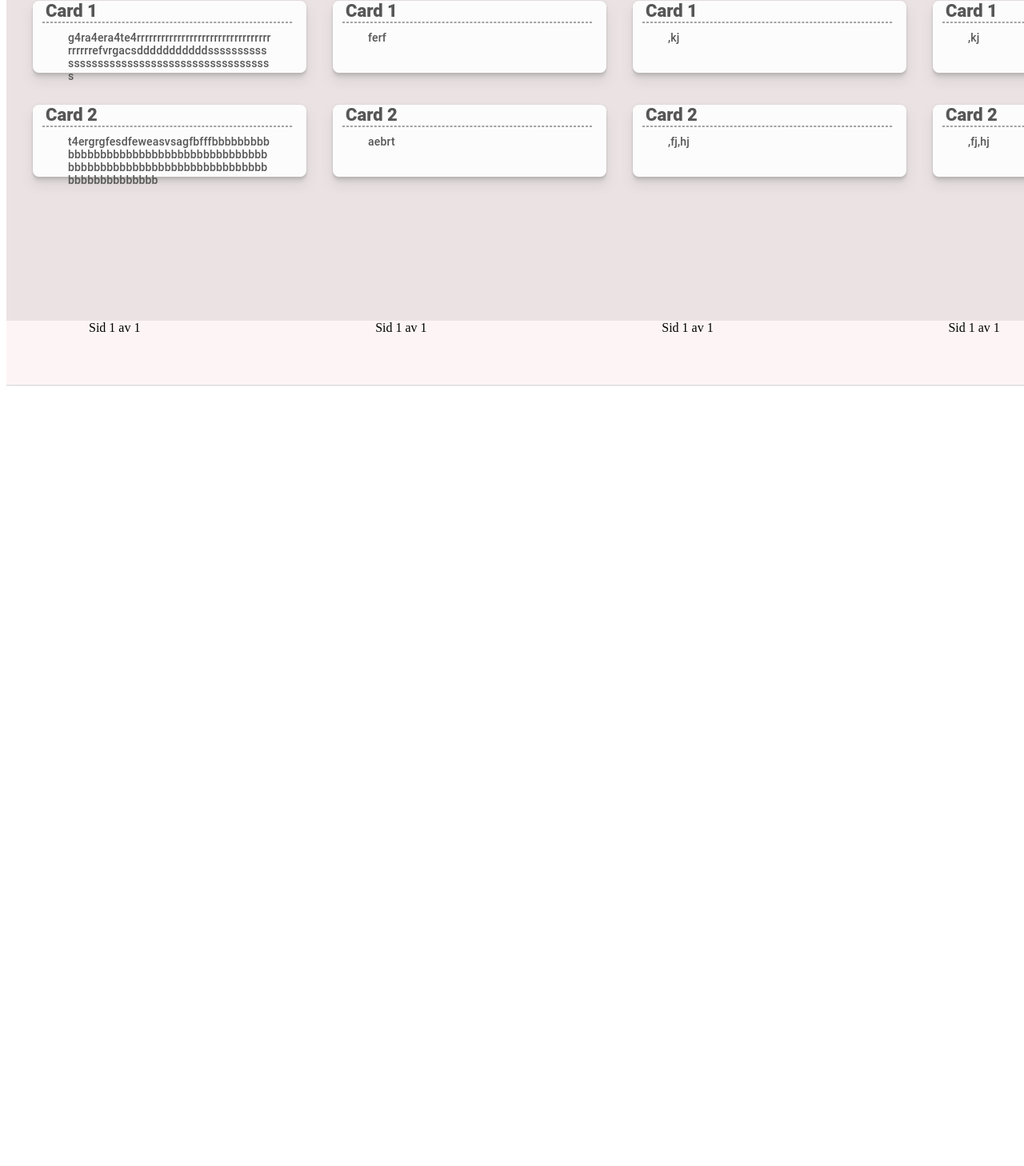
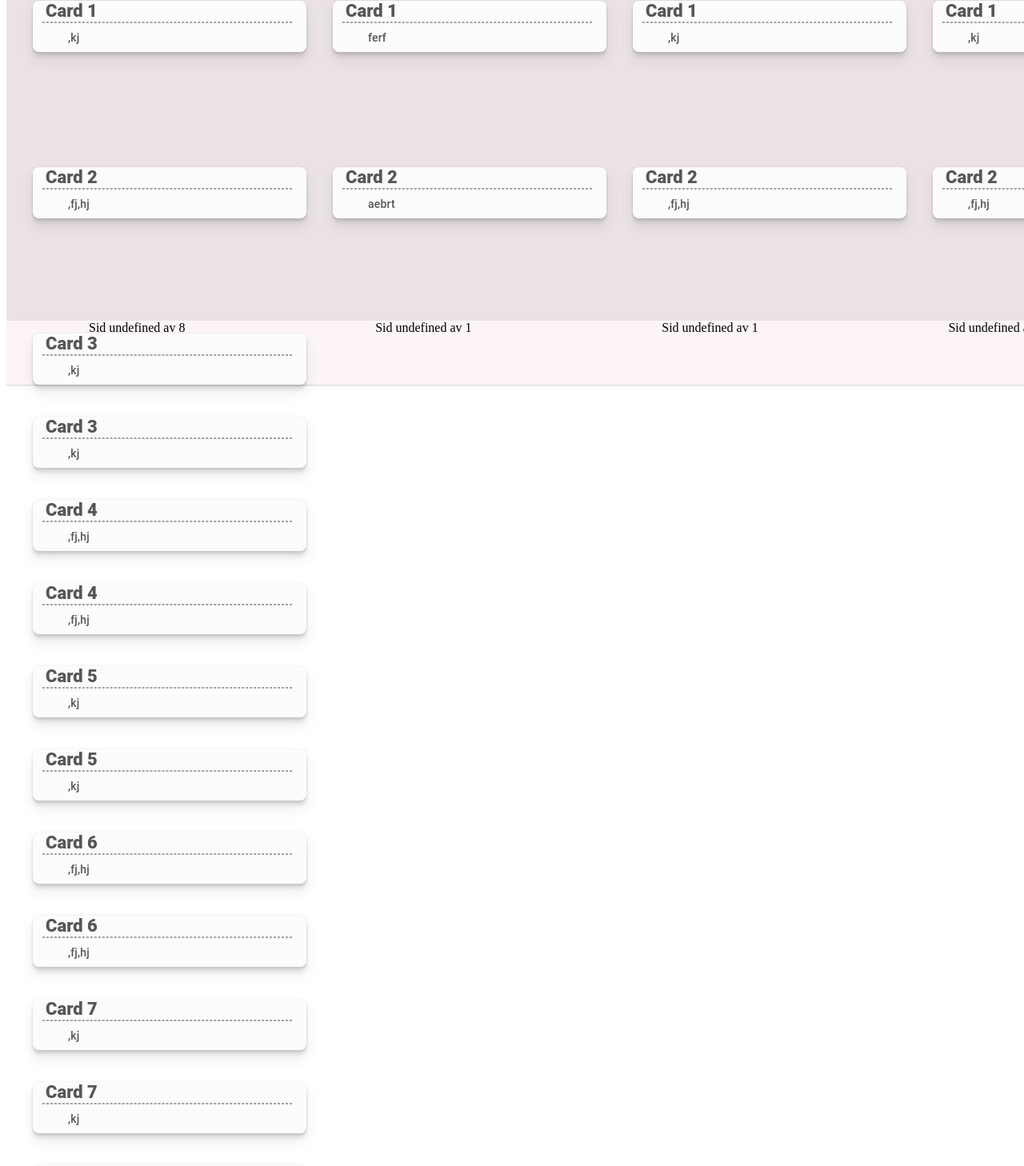
Before and after one commit to FredrikHj/TeamsIntegrations_Info-Windgets, a React (Create React App) app: page / in a window 1280 px wide. Shown: the part 125-1583 px from the top of the page at 80% size. Built offline with nearby package versions, Linux system fonts and the light colour scheme.

Commit message:
Working with current page

```diff
--- a/src/App.js
+++ b/src/App.js
@@ -10,8 +10,9 @@ let cardBoxSpace = 40;
 let refHeightCardContainer = React.createRef();
 let heightCardBoxesArr = [];
 let refHeightCardsArr = [];
+let currentCardPagArr = [];
+let listCardPagesArr = [];
 let domHeightArr = [];
-let footerArr = [];
 
 const App = () => {
   //const [ accessToken, setAccessToken ] = useState('');
@@ -39,7 +40,7 @@ const App = () => {
   */
   useEffect(() => {
     if (!plannerData) return;
-  }, [footerArr, footerCalc]);
+  }, [footerCalc]);
 /*   console.log(accessToken);
   getAuthtoken();
   runAxiosGet( accessToken ); */
@@ -93,11 +94,16 @@ const App = () => {
         let cardQuantity = domHeightArr[1][index].length;
         let maxListPages = cardQuantity/maxCardShowing;
         let setListPage = Math.round(maxListPages);
-
-        footerArr.push(setListPage);
+        if (setListPage === 0) setListPage = 1;
+        listCardPagesArr.push(setListPage);
       }
     }
+    let autoChangeCardPages = (setListPage) => {
+      setInterval(() => {
+        console.log('Sid byte :)');
 
+      }, 5000, setListPage);
+    }
   return (
     <div id="appbody">
         Teams Integrations
@@ -130,11 +136,19 @@ const App = () => {
                       refHeightCardsArr[countList].push(React.createRef());
 
                       return(
-                        <div key={ cardBoxNr } className="toDoCardBoxes" ref={ refHeightCardsArr[countList][cardBoxNr]} id={ listName }>
-                          <div className="toDoCardHeadLine">{ cards.cardHedline }</div>
-                          <hr></hr>
-                          <div className="toDoCardHeadContent">{ cards.cardContent }</div>
-                        </div>
+                        <>
+                          <div key={ cardBoxNr } className="toDoCardBoxes">
+                            <div className="toDoCardHeadLine">{ cards.cardHedline }</div>
+                            <hr></hr>
+                            <div className="toDoCardHeadContent">{ cards.cardContent }</div>
+                          </div>
+                          <div key={ cardBoxNr } className="toDoCardBoxes hidden" ref={ refHeightCardsArr[countList][cardBoxNr]} id={ listName }>
+                            <div className="toDoCardHeadLine">{ cards.cardHedline }</div>
+                            <hr></hr>
+                            <div className="toDoCardHeadContent">{ cards.cardContent }</div>
+                          </div>
+
+                        </>
                       );
 
                     })
@@ -153,7 +167,7 @@ const App = () => {
 
             return(
               <section key={ countList } className="toDoHeadLinesBox toDoCardSides">
-                {`Sid ${'1'} av ${footerArr[countList]}`}
+                {`Sid ${currentCardPagArr[countList]} av ${listCardPagesArr[countList]}`}
               </section>
             );
           })
--- a/src/components/data/toDoList.js
+++ b/src/components/data/toDoList.js
@@ -4,12 +4,120 @@ export let toDoList = [
       toDoCards: [
         {
           cardHedline: 'Card 1',
-          cardContent: 'g4ra4era4te4rrrrrrrrrrrrrrrrrrrrrrrrrrrrrrrrrrrrrrrefvrgacsdddddddddddsssssssssssssssssssssssssssssssssssssssssssss',
+          cardContent: ',kj',
         },
         {
           cardHedline: 'Card 2',
-          cardContent: 't4ergrgfesdfeweasvsagfbfffbbbbbbbbbbbbbbbbbbbbbbbbbbbbbbbbbbbbbbbbbbbbbbbbbbbbbbbbbbbbbbbbbbbbbbbbbbbbbbbbbbbbb',
-        }
+          cardContent: ',fj,hj',
+        },
+        {
+          cardHedline: 'Card 3',
+          cardContent: ',kj',
+        },
+        {
+          cardHedline: 'Card 4',
+          cardContent: ',fj,hj',
+        },
+        {
+          cardHedline: 'Card 5',
+          cardContent: ',kj',
+        },
+        {
+          cardHedline: 'Card 6',
+          cardContent: ',fj,hj',
+        },
+        {
+          cardHedline: 'Card 7',
+          cardContent: ',kj',
+        },
+        {
+          cardHedline: 'Card 8',
+          cardContent: ',fj,hj',
+        },
+        {
+          cardHedline: 'Card 9',
+          cardContent: ',kj',
+        },
+        {
+          cardHedline: 'Card 10',
+          cardContent: ',fj,hj',
+        },
+        {
+          cardHedline: 'Card 11',
+          cardContent: ',kj',
+        },
+        {
+          cardHedline: 'Card 12',
+          cardContent: ',kj',
+        },
+        {
+          cardHedline: 'Card 13',
+          cardContent: ',fj,hj',
+        },
+        {
+          cardHedline: 'Card 13',
+          cardContent: ',kj',
+        },
+        {
+          cardHedline: 'Card 14',
+          cardContent: ',fj,hj',
+        },
+        {
+          cardHedline: 'Card 15',
+          cardContent: ',kj',
+        },
+        {
+          cardHedline: 'Card 16',
+          cardContent: ',fj,hj',
+        },
+        {
+          cardHedline: 'Card 17',
+          cardContent: ',kj',
+        },
+        {
+          cardHedline: 'Card 2',
+          cardContent: ',fj,hj',
+        },
+        {
+          cardHedline: 'Card 1',
+          cardContent: ',kj',
+        },
+        {
+          cardHedline: 'Card 1',
+          cardContent: ',kj',
+        },
+        {
+          cardHedline: 'Card 2',
+          cardContent: ',fj,hj',
+        },
+        {
+          cardHedline: 'Card 1',
+          cardContent: ',kj',
+        },
+        {
+          cardHedline: 'Card 2',
+          cardContent: ',fj,hj',
+        },
+        {
+          cardHedline: 'Card 1',
+          cardContent: ',kj',
+        },
+        {
+          cardHedline: 'Card 2',
+          cardContent: ',fj,hj',
+        },
+        {
+          cardHedline: 'Card 1',
+          cardContent: ',kj',
+        },
+        {
+          cardHedline: 'Card 2',
+          cardContent: ',fj,hj',
+        },
+        {
+          cardHedline: 'Card 1',
+          cardContent: ',kj',
+        },
       ]
     },
     {
--- a/src/components/styles/App.sass
+++ b/src/components/styles/App.sass
@@ -73,6 +73,7 @@
 
   box-shadow: 0px 10px 16px rgba(98, 98, 98, 0.12), 0px 6px 4px rgba(98, 98, 98, 0.12), 0px 3px 2px rgba(98, 98, 98, 0.12), 0px 0px 2px rgba(98, 98, 98, 0.18)
   border-radius: 7.5px
+  z-index: 1
 
   hr
     position: static
@@ -82,6 +83,9 @@
     margin-top: 0px
     border: 1px dashed #A3A3A3
     margin: 0px 12px
+
+.hidden
+  z-index: -1
 
 .toDoCardHeadLine
   position: static
```
